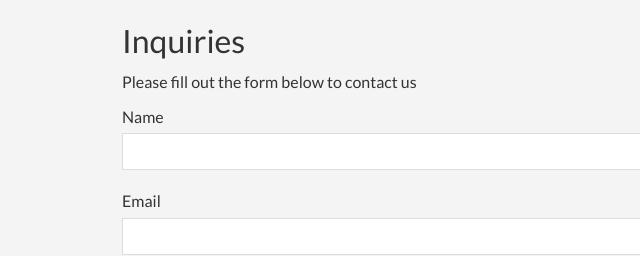
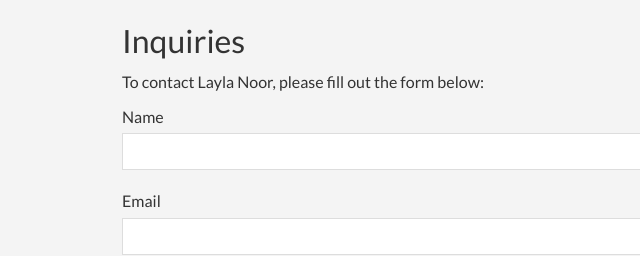
Before and after one commit to wassimserhan/out-of-reach, a plain HTML site: page index.html in a window 1280 px wide. Shown: the part 2062-2318 px from the top of the page, 0-640 px from the left. Drawn offline with Linux system fonts and the light colour scheme.

Commit message:
text on form

```diff
--- a/index.html
+++ b/index.html
@@ -128,7 +128,7 @@
 <section id="contact-form" class="py-3 bg-light">
   <div class="container">
     <h1 class="m-heading">Inquiries</h1>
-    <p>Please fill out the form below to contact us</p>
+    <p>To contact Layla Noor, please fill out the form below:</p>
     <form name="contact" method="POST" data-netlify="true">
       <div class="form-group">
         <label for="name">Name</label>
```
